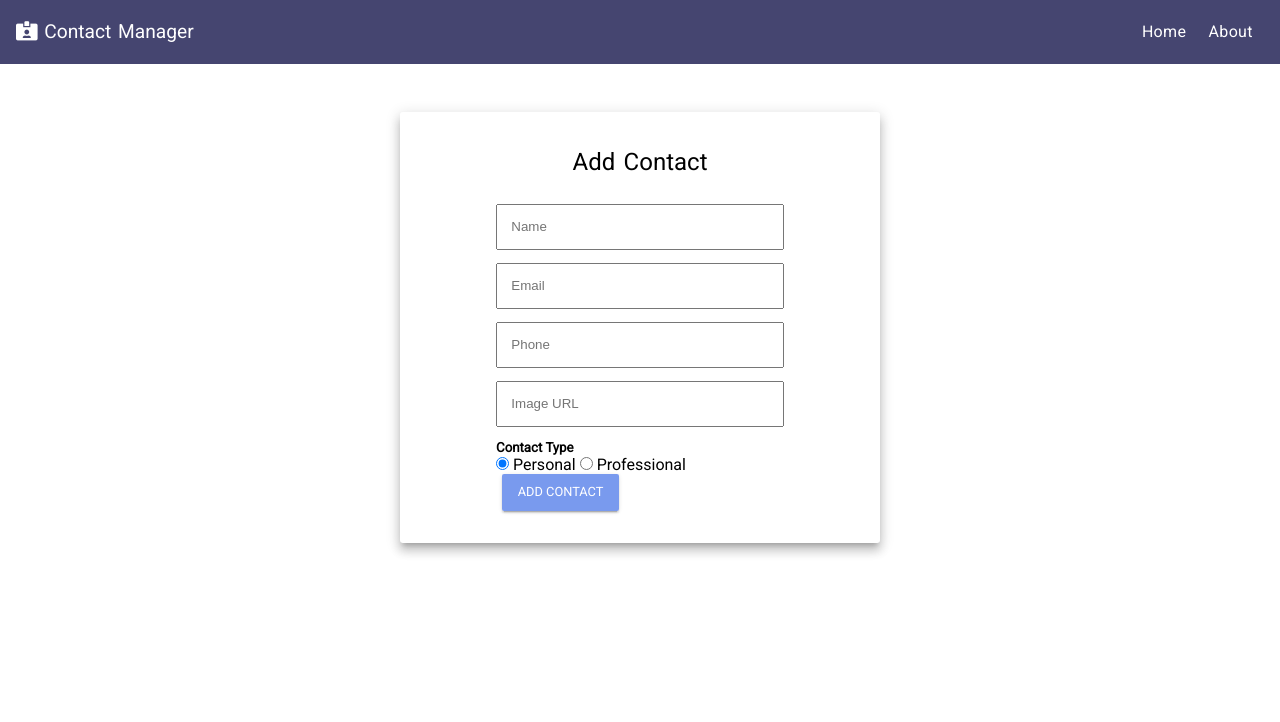
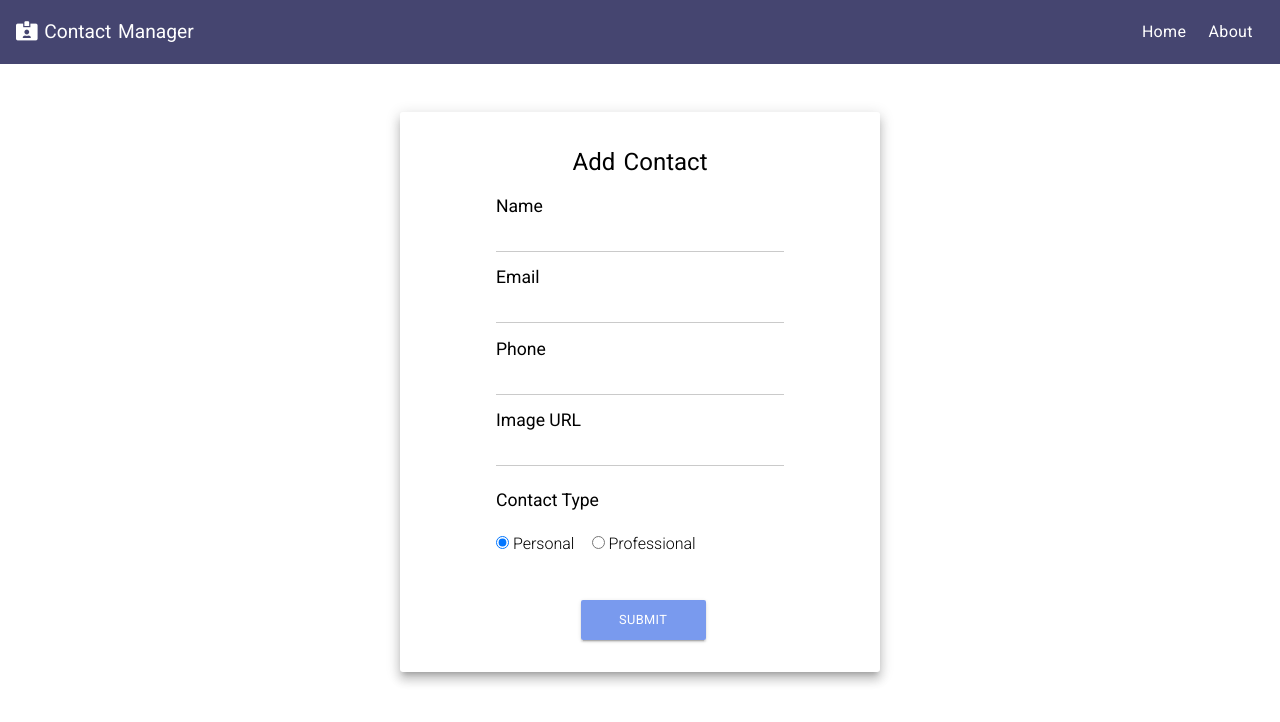
Before and after one commit to shanialmog/contact-manager, a React (Create React App) app in the folder client/: page /add-contact in a window 1280 px wide. Shown: the top 722 px of the page. Built offline with nearby package versions, Linux system fonts and the light colour scheme.

Commit message:
finish working on the add contact ui

```diff
--- a/client/src/App.css
+++ b/client/src/App.css
@@ -30,6 +30,10 @@ body {
 
 h1 {
   font-size: 1.2rem;
+}
+
+.about-cont h1 {
+  font-size: 2rem;
 }
 
 h2 {
@@ -106,7 +110,7 @@ nav a {
 
 .contact-card {
   box-shadow: 0 2px 2px 0 rgba(0,0,0,.14),0 3px 1px -2px rgba(0,0,0,.2),0 1px 5px 0 rgba(0,0,0,.12);
-  border-radius: 4px;
+  border-radius: 5px;
   margin: 1em;
   max-width: 30em;
   overflow: hidden;
@@ -118,14 +122,12 @@ nav a {
   align-items: center;
   overflow: hidden;
   max-height: 4em;
-
-  /* opacity: 1;
-  transition-duration: 0.25s; */
+  transition-duration: 0.25s;
 }
 
 .contact-img {
-  height: 4em;
-  width:  4em;
+  height: 5em;
+  width:  5em;
   object-fit: cover;
 }
 
@@ -154,7 +156,7 @@ nav a {
   margin: 1em;
   overflow: hidden;
   text-overflow: ellipsis;
-  max-width: 10em;
+  max-width: 14em;
 }
 
 .fa-stack:hover .icon-bg {
@@ -196,6 +198,7 @@ nav a {
   opacity: 0.9;
   border: none;
   outline: none;
+  letter-spacing: 0.03em;
   box-shadow: 0 3px 1px -2px rgba(0, 0, 0, 0.2), 0 2px 2px 0 rgba(0, 0, 0, 0.14), 0 1px 5px 0 rgba(0, 0, 0, 0.12);
 }
 
@@ -212,6 +215,10 @@ nav a {
 .btn-success {
   background-color: var(--success-color);
   color: #fff;
+}
+
+input[type=submit]{
+  padding: 1em 3em;
 }
 
 .btn-danger {
@@ -240,23 +247,56 @@ nav a {
   margin: auto;
   width: 30em;
   box-shadow: 0 8px 10px 1px rgba(0, 0, 0, 0.14), 0 3px 14px 2px rgba(0, 0, 0, 0.12), 0 5px 5px -3px rgba(0, 0, 0, 0.2);
+  height: 35em;
+  justify-content: space-between;
 }
 
 .add-contact-form h2 {
-  margin-bottom: 1em;
   text-align: center;
 }
 
-/* .add-contact-form .add-contact-btn {
+.center {
   text-align: center;
+}
+
+.form-group > input {
+  padding: 0.5em 1em 0.5em 0;
+  font-size: 1rem;
+  max-width: 30em;
+  width: 100%;
+  border:none;
+  border-bottom: 1px solid #cacaca;
+  outline: none;
+  font-weight: 300;
+  font-family: inherit;
+}
+
+input[type=text]:focus, input[type=email]:focus, input[type=tel]:focus, input[type=url]:focus {
+  border-bottom: 1px solid var(--dark-color);
+}
+
+.control-label {
+  font-size: 1.1em;
+}
+
+.form-control-radio {
+  margin: 1.5em 0;
+  font-weight: 300;
+}
+
+/* .form-control-radio input[type="radio"]:last-child {
+  margin-right: 1em;
 } */
 
-.add-contact-form > input {
-  margin-bottom: 1em;
-  padding: 1em;
-  max-width: 30em;
-  width: 100%;
+input[type="radio"]:last-child{
+  margin: 0 0 0 1em;
 }
+
+.form-group-radio {
+  margin: 0.5em 0 0.5em 0;
+}
+
+
 /* .App {
   text-align: center;
 }
--- a/client/src/components/contacts/ContactForm/index.js
+++ b/client/src/components/contacts/ContactForm/index.js
@@ -12,50 +12,73 @@ const ContactForm = () => {
     const { name, email, phone, img, type } = contact
 
     const onChange = (e) => {
-        const [name, value] = e.target
+        const { name, value } = e.target
         setContact({ ...contact, [name]: value })
     }
 
     return (
         <form className="add-contact-form">
             <h2>Add Contact</h2>
+            <div className="form-group">
+                <label for="name" class="control-label">Name</label>
                 <input
-                type='text'
-                placeholder='Name'
-                name='name'
+                    type="text"
+                    name="name"
                     value={name}
                     onChange={onChange}
+                    className="form-control"
                 />
+            </div>
+            <div className="form-group">
+                <label for="email" class="control-label">Email</label>
                 <input
-                type='email'
-                placeholder='Email'
-                name='email'
+                    type="email"
+                    name="email"
                     value={email}
                     onChange={onChange}
+                    className="form-control"
                 />
+            </div>
+            <div className="form-group">
+                <label for="phone" class="control-label">Phone</label>
                 <input
-                type='email'
-                placeholder='Phone'
-                name='phone'
+                    type="tel"
+                    name="phone"
                     value={phone}
                     onChange={onChange}
+                    pattern="[0-9]{3}-[0-9]{3}-[0-9]{4}"
+                    className="form-control"
                 />
+            </div>
+            <div className="form-group">
+                <label for="url" class="control-label">Image URL</label>
                 <input
-                type='text'
-                placeholder='Image URL'
-                name='img'
+                    type="url"
+                    name="img"
                     value={img}
                     onChange={onChange}
+                    className="form-control"
                     />
-            <h5>Contact Type</h5>
-            <div>
-                <input type='radio' name='type' value='personal' checked={type === 'personal'}
-                /> Personal{' '}
-                <input type='radio' name='type' value='professional' checked={type === 'professional'}
-                /> Professional{' '}
             </div>
-            <div>
-                <input className="btn btn-success" type='submit' value='ADD CONTACT' />
+            <div className="form-group-radio">
+                <label for="type" class="control-label">Contact Type</label>
+                <div className="form-control-radio">
+                    <input
+                        type="radio"
+                        name="type"
+                        value="personal"
+                        checked={type === "personal"}
+                        /> Personal{" "}
+                    <input
+                        type="radio"
+                        name="type"
+                        value="professional"
+                        checked={type === "professional"}
+                        /> Professional{" "}
+                </div>
+            </div>
+            <div className="center">
+                <input className="btn btn-success" type='submit' value="SUBMIT" />
             </div>
         </form>
     )
--- a/client/src/components/pages/About/index.js
+++ b/client/src/components/pages/About/index.js
@@ -1,7 +1,7 @@
 
 const About = () => {
     return (
-        <div>
+        <div className="about-cont center">
             <h1> About This App</h1>
             <p className="margin-1">
                 This is a full stack React app for managing contacts
```
Lines whose indentation alone changed are shown as unchanged.
